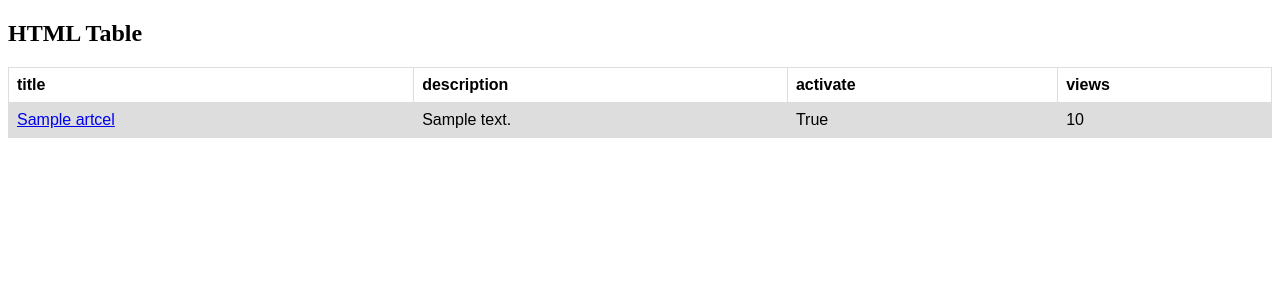
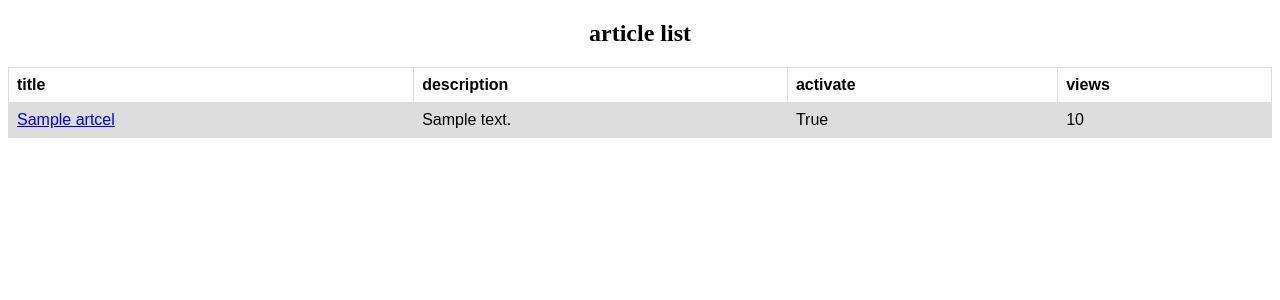
Before and after one commit to faridhaavasi/mysite, a Django app: page /articel_list in a window 1280 px wide. Shown: the top 300 px of the page. Run offline with Django 3.2, Linux system fonts and the light colour scheme; tables that the repository leaves empty hold one stand-in row (values such as "Sample post").

Commit message:
set title

```diff
--- a/mysite/blog_app/templates/blog_app/Articel_list.html
+++ b/mysite/blog_app/templates/blog_app/Articel_list.html
@@ -21,9 +21,9 @@ tr:nth-child(even) {
 </head>
 <body>
 
-
-<h2>HTML Table</h2>
-
+<center>
+<h2>article list</h2>
+</center>
 <table>
   <tr>
     <th>title</th>
```
